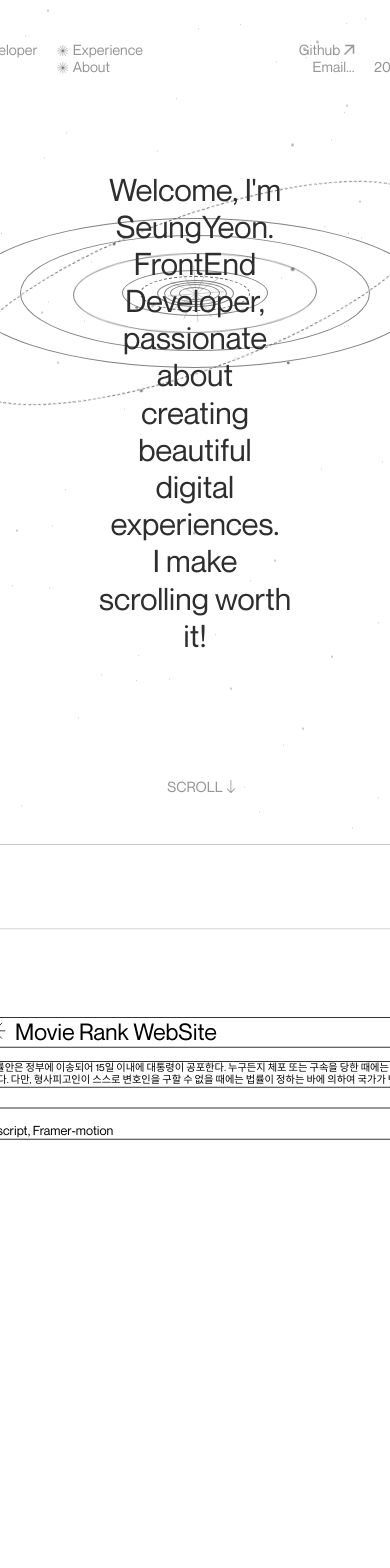
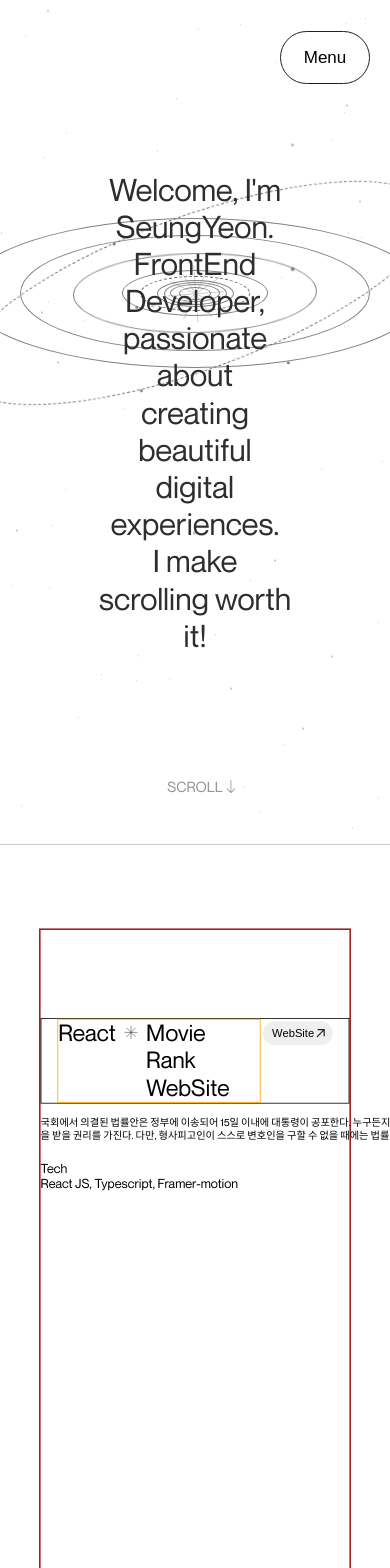
Before and after one commit to jliliflora/portfolio2024, a React (Create React App) app: page / in a window 390 px wide. Shown: the top 1568 px of the page. Built offline with nearby package versions, Linux system fonts and the light colour scheme.

Commit message:
nav 반응형 추가

```diff
--- a/src/components/Section1.tsx
+++ b/src/components/Section1.tsx
@@ -29,24 +29,27 @@ const Wrapper = styled.div`
 const Cnt = styled(motion.div)`
   position: absolute;
   bottom: 0;
-  /* max-width: 1200px;
-  width: 73vw; */
+  max-width: 1248px;
+  width: 100%;
+  /*width: 73vw; */
   height: 100vh;
   border-top: 0.3px solid #cacaca;
-  /* border: 2px solid #9e2222; */
+  border: 2px solid #9e2222;
 `;
 const CntHeader = styled.div`
   display: flex;
   justify-content: space-between;
-  gap: 44vw;
+  width: 100%;
+  /* gap: 44vw; */
   margin: 13vh 0 2vh 0;
   border: 1px solid black;
 `;
 const CntTitleBox = styled.div`
-  /* border: 1px solid black; */
+  border: 1px solid orange;
   display: flex;
   gap: 10px;
   transition: color 0.4s ease, stroke 0.4s ease;
+  margin-left: 20px;
   &:hover {
     color: #888;
     svg {
@@ -70,7 +73,7 @@ const WebSiteBtn = styled.button`
   border: none;
   padding: 7px 23px 7px 11px;
   font-size: 14px;
-  margin: 0.2rem;
+  margin: 0.2rem 20px 0.2rem 0.2rem;
   cursor: pointer;
   border-radius: 20px;
   /* font-family: "neue_montreallight"; */
@@ -101,10 +104,10 @@ const CntExplain = styled.div`
   width: 700px;
   margin-bottom: 3vh;
   font-size: 0.8rem;
-  border: 1px solid black;
+  /* border: 1px solid black; */
 `;
 const CntTechBox = styled.div`
-  border: 1px solid black;
+  /* border: 1px solid black; */
 `;
 const CntTechUl = styled.ul``;
 const CntTechLi = styled.li``;
--- a/src/components/main/Navigation.tsx
+++ b/src/components/main/Navigation.tsx
@@ -1,26 +1,30 @@
-import { motion } from "framer-motion";
-import { useState } from "react";
+import { motion, useScroll } from "framer-motion";
+import { useEffect, useState } from "react";
 import styled from "styled-components";
 
 const Nav = styled(motion.div)`
   position: fixed;
   top: 0;
+  max-width: 1248px;
+  width: 100%;
+  /* width: 75vw; */
   height: 10vh;
   display: flex;
   justify-content: space-between;
-  gap: 40vw;
+  /* gap: 40vw; */
   color: rgb(150, 150, 150);
   font-size: 0.9rem;
   z-index: 99999;
   /* border: 1px solid black; */
 `;
-const Sec = styled.div`
-  margin: 5vh 0 0 0;
+const Sec = styled.div<{ show: boolean }>`
+  margin: 5vh 20px 0 20px;
   display: flex;
   justify-content: space-between;
   gap: 5vw;
   white-space: nowrap;
   /* border: 1px solid black; */
+  display: ${(props) => (props.show ? "flex" : "none")};
 `;
 const LeftLi = styled.li`
   position: relative;
@@ -113,7 +117,6 @@ const SubItem = styled.div`
   font-size: 1rem;
   /* border: 1px solid black; */
 `;
-
 const WriteButton = styled.button`
   background-color: #202020;
   color: #fff;
@@ -132,7 +135,6 @@ const WriteButton = styled.button`
     color: #202020;
   }
 `;
-
 const CopyButton = styled.button`
   background-color: white;
   border: none;
@@ -169,6 +171,30 @@ const subMenuAnimate = {
   },
 };
 
+//menu
+const MenuBtn = styled.button<{ show: boolean }>`
+  position: absolute;
+  bottom: 0;
+  right: 20px;
+  width: 90px;
+  height: 53px;
+  border-radius: 30px;
+  border: 1px solid #202020;
+  background-color: #fff;
+  padding: 16px 22.5px;
+  /* font-family: "neue_montreallight"; */
+  font-size: 17px;
+  cursor: pointer;
+  /* display: ${(props) => (props.show ? "flex" : "none")}; */
+  transform: translateY(${(props) => (props.show ? "0" : "25px")});
+  opacity: ${(props) => (props.show ? 1 : 0)};
+  transition: opacity 0.25s, transform 0.25s;
+  &:hover {
+    color: #ff5c5c;
+    border: 1px solid #ff5c5c;
+  }
+`;
+
 function Navigation() {
   const [isClicked, setIsClicked] = useState(false);
   const toggleClickMenu = () => {
@@ -191,9 +217,24 @@ function Navigation() {
     }
   };
 
+  //menu
+  const { scrollYProgress } = useScroll();
+  const [showButton, setShowButton] = useState(true);
+
+  useEffect(() => {
+    return scrollYProgress.onChange((latest) => {
+      if (latest > 0.15) {
+        // 스크롤이 15% 이상일 때
+        setShowButton(false); // 버튼을 숨김
+      } else {
+        setShowButton(true); // 버튼을 다시 보임
+      }
+    });
+  }, [scrollYProgress]);
+
   return (
     <Nav variants={navVariants} initial="start" animate="end">
-      <Sec>
+      <Sec show={showButton}>
         <ul>
           <li>FrontEnd Developer</li>
           <li>Now in Seoul</li>
@@ -225,7 +266,7 @@ function Navigation() {
           </RightLi>
         </ul>
       </Sec>
-      <Sec>
+      <Sec show={showButton}>
         <ul style={{ textAlign: "right" }}>
           <LeftLi>
             <a
@@ -325,6 +366,7 @@ function Navigation() {
           </LeftLi>
         </ul>
       </Sec>
+      <MenuBtn show={!showButton}>Menu</MenuBtn>
     </Nav>
   );
 }
```
